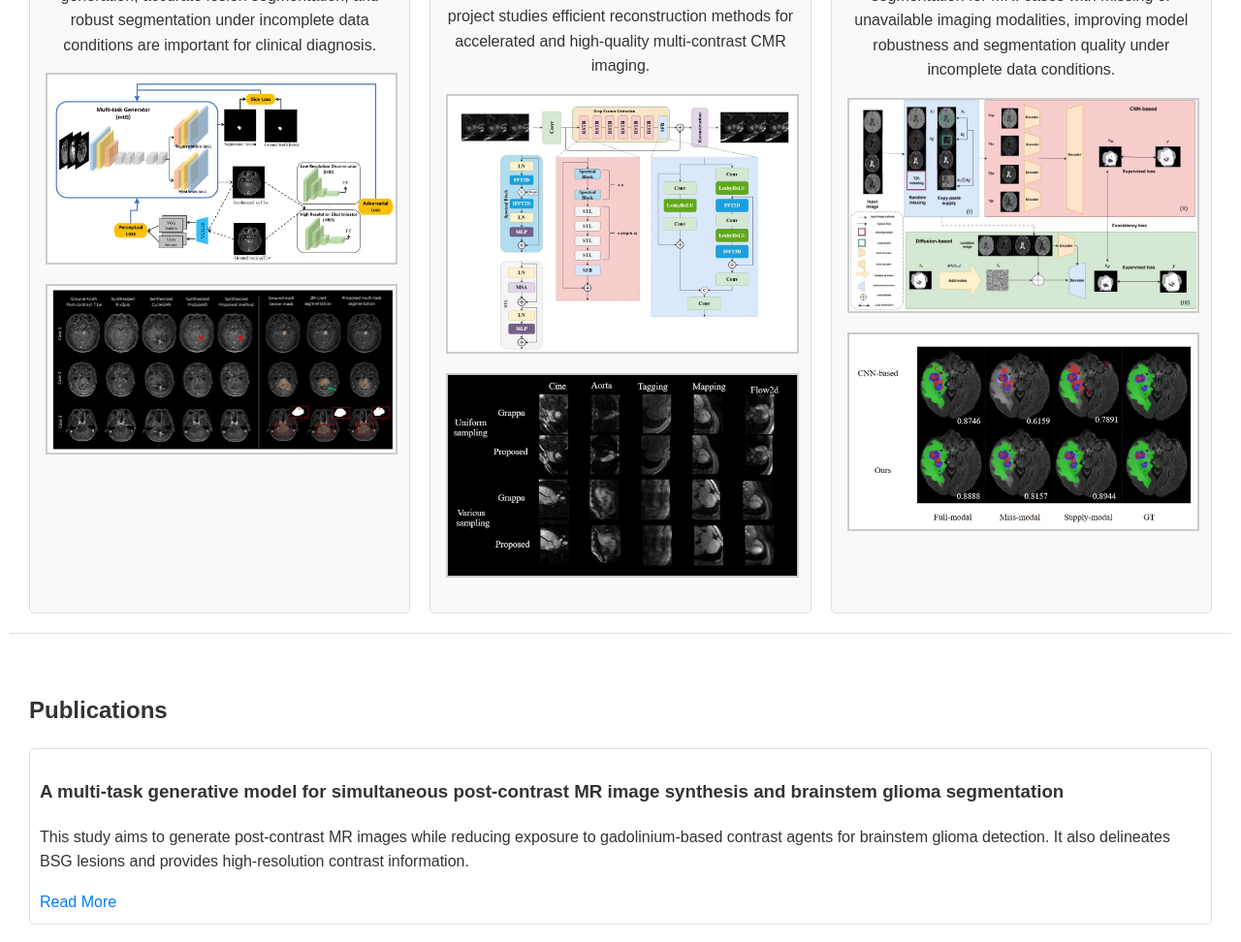
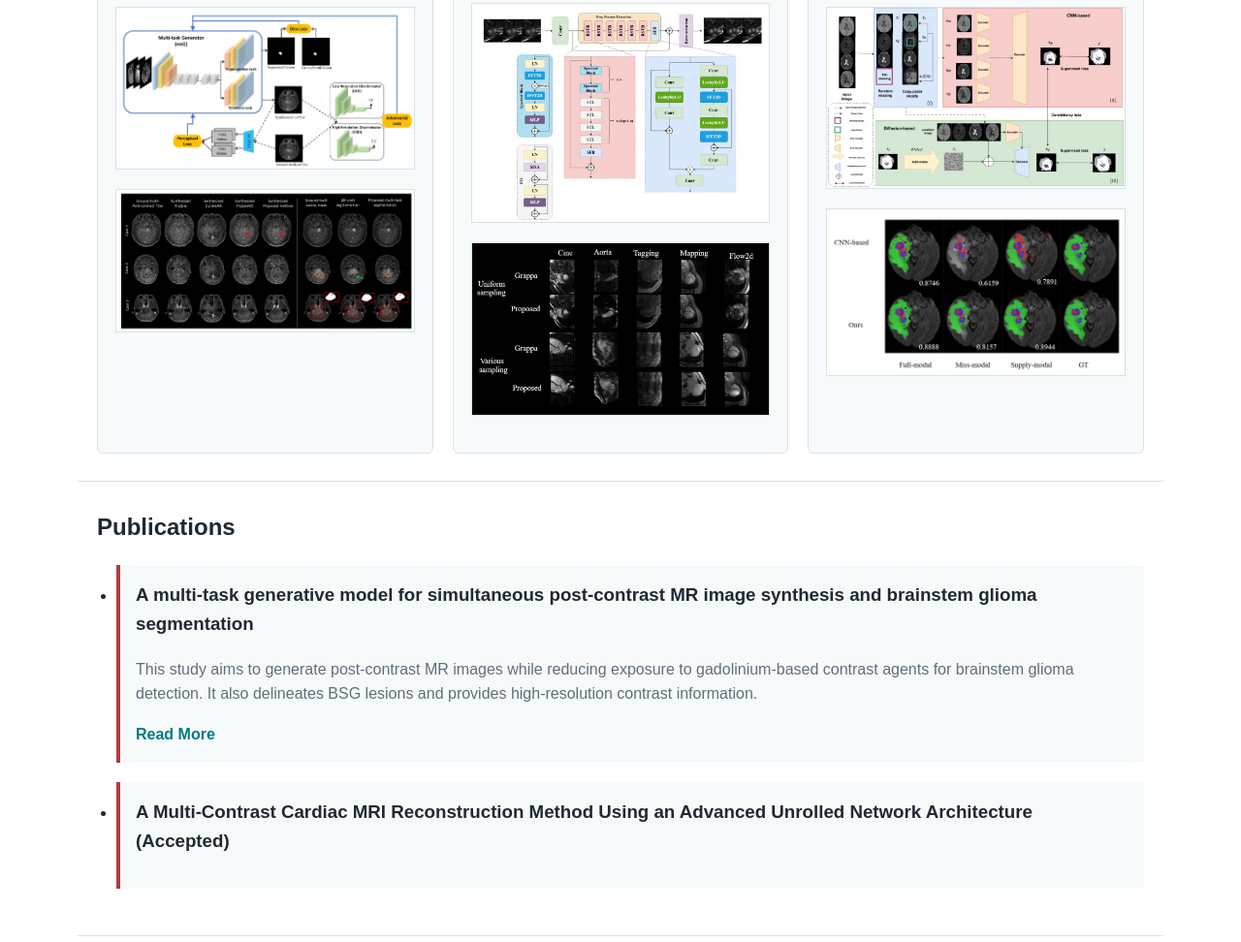
Before and after one commit to Huangyanxin-China/User-Page, a plain HTML site: page index.html in a window 1280 px wide. Shown: the part 1778-2750 px from the top of the page at 97% size. Drawn offline with Linux system fonts and the light colour scheme.

Commit message:
Refine portfolio visual layout

```diff
--- a/src/style.css
+++ b/src/style.css
@@ -1,19 +1,56 @@
+:root {
+    --ink: #1f2933;
+    --muted: #5f6f7a;
+    --line: #d9e2e8;
+    --panel: #f7fafb;
+    --accent: #007b83;
+    --accent-strong: #b73742;
+}
+
+* {
+    box-sizing: border-box;
+}
+
 body {
     font-family: Arial, sans-serif;
     line-height: 1.6;
     margin: 0;
     padding: 0;
-    color: #333;
+    color: var(--ink);
+    background: #ffffff;
 }
 
 header {
-    background: #f4f4f4;
+    background: #eef4f5;
     text-align: center;
-    padding: 50px 20px;
+    padding: 40px 20px 48px;
+}
+
+header .container,
+section {
+    max-width: 1120px;
+    margin-left: auto;
+    margin-right: auto;
+}
+
+h1,
+h2,
+h3,
+p {
+    margin-top: 0;
+}
+
+header h1 {
+    margin-bottom: 8px;
+}
+
+header p,
+section p {
+    color: var(--muted);
 }
 
 header .name {
-    color: #007bff;
+    color: var(--accent);
 }
 
 .research-banner {
@@ -22,36 +59,38 @@ header .name {
     height: auto;
     margin: 0 auto 28px;
     border-radius: 6px;
-    border: 1px solid #ddd;
+    border: 1px solid var(--line);
 }
 
 section {
-    padding: 20px;
-    margin: 20px 10px;
-    border-bottom: 1px solid #ddd;
+    padding: 28px 20px;
+    border-bottom: 1px solid var(--line);
 }
 
 .profile-photo {
     width: 150px;
     height: 150px;
     border-radius: 50%;
-    border: 2px solid #ccc;
+    border: 2px solid var(--line);
     margin-bottom: 20px;
     object-fit: cover;
 }
 
 .project-grid {
     display: grid;
-    grid-template-columns: repeat(auto-fit, minmax(260px, 1fr));
+    grid-template-columns: repeat(auto-fit, minmax(280px, 1fr));
     gap: 20px;
 }
 
 .project {
-    background: #f9f9f9;
-    border: 1px solid #ddd;
-    padding: 16px;
-    border-radius: 5px;
-    text-align: center;
+    background: var(--panel);
+    border: 1px solid var(--line);
+    padding: 18px;
+    border-radius: 6px;
+}
+
+.project h3 {
+    color: var(--accent);
 }
 
 .pro-photo,
@@ -60,25 +99,26 @@ section {
     display: block;
     width: min(100%, 420px);
     height: auto;
-    border: 2px solid #ccc;
+    border: 1px solid var(--line);
     margin: 0 auto 20px;
 }
 
-#publication ul {
-    list-style-type: none;
-    padding: 0;
+#publication ul,
+#skills ul {
+    padding-left: 20px;
 }
 
 #publication li {
     margin-bottom: 20px;
-    padding: 10px;
-    border: 1px solid #ddd;
-    border-radius: 5px;
+    padding: 16px;
+    border-left: 4px solid var(--accent-strong);
+    background: var(--panel);
 }
 
 #publication a {
-    color: #007bff;
+    color: var(--accent);
     text-decoration: none;
+    font-weight: 700;
 }
 
 #publication a:hover {
@@ -87,7 +127,12 @@ section {
 
 footer {
     text-align: center;
-    padding: 10px 0;
-    background: #333;
+    padding: 18px 0;
+    background: var(--ink);
     color: #fff;
 }
+
+footer p {
+    margin: 0;
+    color: #fff;
+}
```
